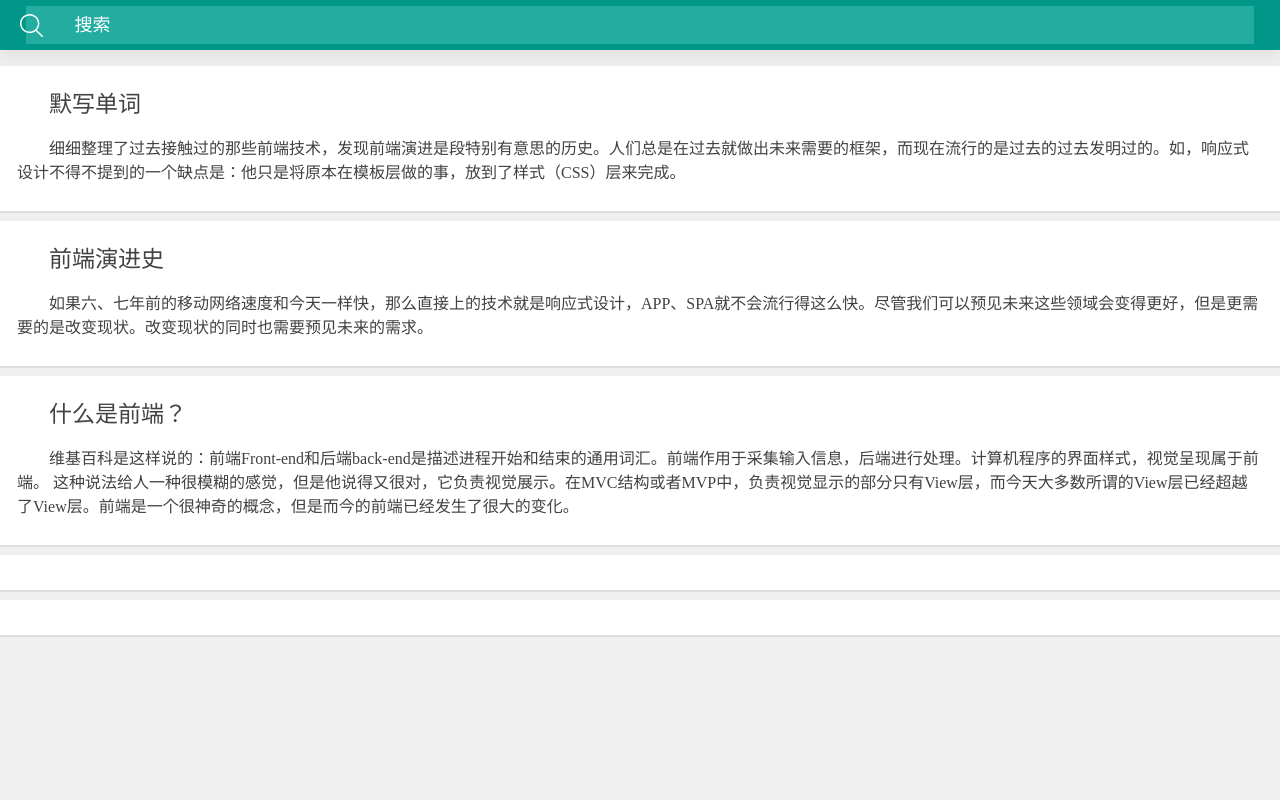
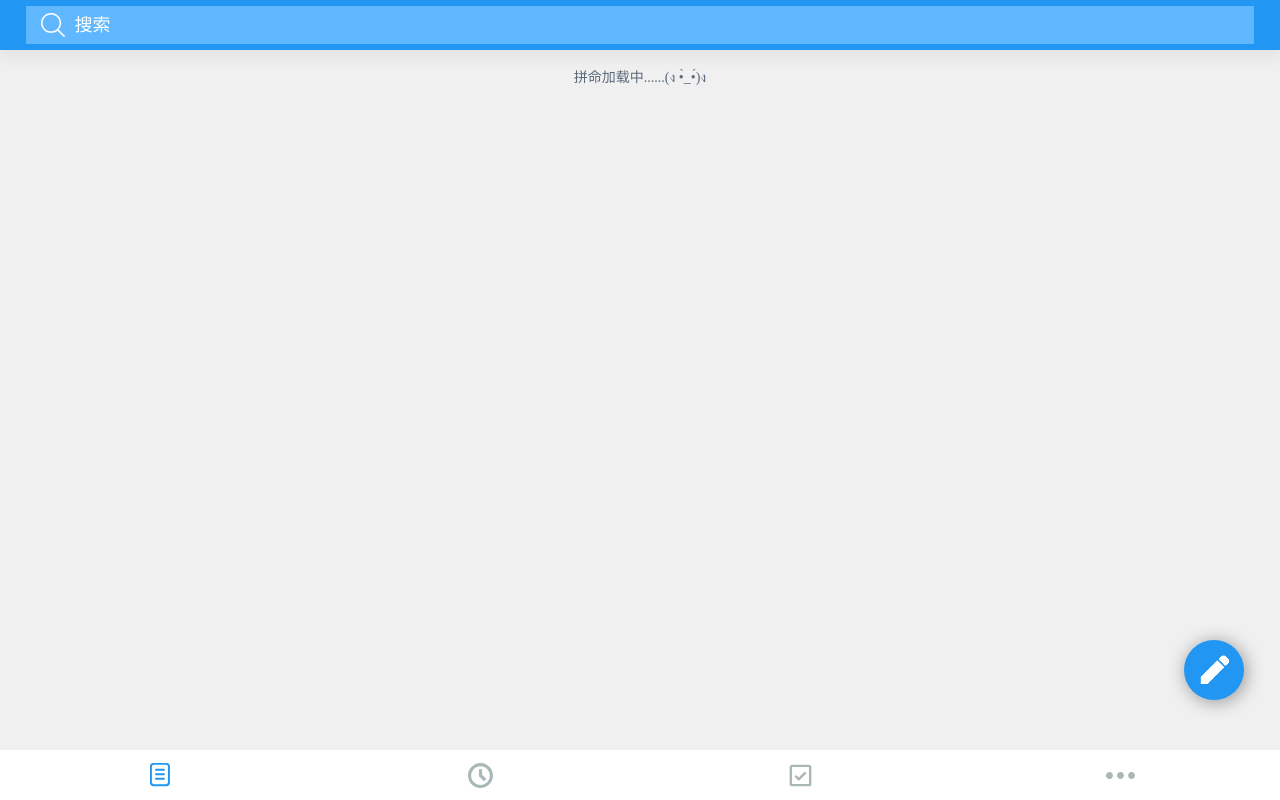
Before and after one commit to XremindTerm/Xremind, a website: page views/index.html in a window 1280 px wide. Drawn offline with nearby package versions, Linux system fonts and the light colour scheme; files that its build step writes are made by us from their sources.

Commit message:
add home page

```diff
--- a/public/css/userAuth.css
+++ b/public/css/userAuth.css
@@ -34,7 +34,7 @@ html, body {
     outline: none;
 }
 .btnReg {
-    background-color: #009688;
+    background-color: #2196f3;
     color: #fff;
     outline: none;
     cursor: pointer;
@@ -63,7 +63,7 @@ footer > p {
 .switch_form {
     text-align: center;
     color: #565656;
-    font-size: 18px;
+    font-size: 16px;
 }
 .switch_form > a {
     text-decoration: underline;
--- a/views/index.html
+++ b/views/index.html
@@ -7,13 +7,15 @@
             height: 100%;
             margin: 0;
             padding: 0;
+            overflow-x: hidden;
             background-color: #f0f0f0;
         }
+
         header {
             text-align: center;
             height: 50px;
             width: 100%;
-            background-color: #009688;
+            background-color: #2196F3;
             color: #fff;
             -webkit-box-shadow: 2px 2px 10px #ddd;
             -moz-box-shadow: 2px 2px 10px #ddd;
@@ -22,9 +24,11 @@
             display: flex;
             align-items: center;
         }
+
         .tasklist {
             padding-left: 0
         }
+
         .tasklist > li {
             list-style: none;
             background-color: #fff;
@@ -34,72 +38,240 @@
             padding: 7px 17px 12px;
             border-bottom: 2px solid #dedede;
         }
+
         #searchBar {
             width: 96%;
             height: 76%;
-            background-color: #22ada0;
+
             color: #fff;
             font-size: 18px;
             padding: 0 8px 0 49px;
             outline: none;
             border: none;
             margin: 0 auto;
+            background: url('/img/search.svg') no-repeat;
+            background-color: #5fb8ff;
+            background-size: 24px;
+            background-position: 15px 50%;
+
         }
+
         .searchicon {
             position: absolute;
             left: 20px;
             width: 23px;
         }
+
         input::-webkit-input-placeholder {
             color: #fff !important;
         }
+
         input:-moz-placeholder {
             color: #fff !important;
         }
+
         input::-moz-placeholder {
             color: #fff !important;
         }
+
         input:-ms-input-placeholder {
             color: #fff !important;
         }
+
         .task_header {
             font-size: 23px;
-            padding-left: 32px;
             margin: 12px 0 12px;
         }
+
+        .tasklist > li > a {
+            width: 100%;
+            text-decoration: none;
+            color: #000;
+            display: inline-block;
+        }
+
         .task_content {
+            word-break: break-all;
             text-indent: 2em;
+        }
+
+        .bar {
+            width: 100%;
+            height: 100%;
+            display: block;
+        }
+
+        footer {
+            position: fixed;
+            margin-top: -40px;
+            width: 100%;
+            bottom: 0;
+            height: 50px;
+            background-color: #fff;
+            text-align: center;
+            transition: all 0.4s ease-out;
+        }
+
+        .warp {
+            /*margin-bottom: 60px;*/
+        }
+
+        footer > ul {
+            list-style: none;
+            padding: 0;
+            width: 100%;
+            display: block;
+            height: 100%;
+            margin: 0;
+        }
+
+        footer > ul > li {
+            float: left;
+            width: 25%;
+            margin: 0;
+            height: 100%;
+            padding: 0;
+        }
+
+        footer > ul > li > a {
+            width: 100%;
+            height: 100%;
+            display: inline-block;
+        }
+
+        .bar_action {
+            background: url("/img/article1.svg") no-repeat;
+            background-position: 50% 50%;
+            background-size: 32px;
+        }
+
+        .bar_wait {
+            background: url("/img/clock0.svg") no-repeat;
+            background-position: 50% 50%;
+            background-size: 25px;
+        }
+
+        .bar_done {
+            background: url("/img/done0.svg") no-repeat;
+            background-position: 50% 50%;
+            background-size: 29px;
+        }
+
+        .footerHide {
+            bottom: -50px;
+        }
+
+        .footerShow {
+            bottom: 0;
+        }
+
+        .bar_more {
+            background: url("/img/more0.svg") no-repeat;
+            background-position: 50% 50%;
+            background-size: 29px;
+        }
+
+        .colorfulEags {
+            text-align: center;
+            width: 100%;
+            margin: 0;
+            font-size: 14px;
+            color: #5a6a7a;
+            margin-bottom: 10px;
+
+        }
+
+        .btnEdit {
+            position: fixed;
+            bottom: 100px;
+            cursor: pointer;
+            right: 36px;
+            border: none;
+            box-shadow: 2px 2px 18px #949494;
+            -webkit-box-sizing: border-box;
+            -moz-box-sizing: border-box;
+            box-sizing: border-box;
+            width: 60px;
+            height: 60px;
+            background-color: #2196F3;
+            display: inline-block;
+            border-radius: 30px;
+            line-height: 70px;
+            text-align: center;
+            background: url('/img/edit.png') no-repeat;
+            background-size: 40px;
+            background-position: 50% 50%;
+            background-color: #2196F3;
+            transition: all .4s ease-out;
+        }
+
+        .btnEditHide {
+            bottom: -70px;
+        }
+
+        .btnEditShow {
+            bottom: 100px;
         }
     </style>
 {% endblock %}
-{% block content%}
+{% block content %}
 
-<header><img src="/img/search.svg" class="searchicon" alt="">    <input type="search" id="searchBar" placeholder="搜索"></header>
-<section class="warp">
-    <ul class="tasklist">
-        <li>            <p class="task_header">默写单词</p>
-            <p class="task_content">
-                细细整理了过去接触过的那些前端技术，发现前端演进是段特别有意思的历史。人们总是在过去就做出未来需要的框架，而现在流行的是过去的过去发明过的。如，响应式设计不得不提到的一个缺点是：他只是将原本在模板层做的事，放到了样式（CSS）层来完成。
-            </p>
-        </li>
-        <li>
-            <p class="task_header">前端演进史</p>
-            <p class="task_content">
-                如果六、七年前的移动网络速度和今天一样快，那么直接上的技术就是响应式设计，APP、SPA就不会流行得这么快。尽管我们可以预见未来这些领域会变得更好，但是更需要的是改变现状。改变现状的同时也需要预见未来的需求。
-            </p>
-        </li>
-        <li>
-            <p class="task_header">什么是前端？</p>
-            <p class="task_content">维基百科是这样说的：前端Front-end和后端back-end是描述进程开始和结束的通用词汇。前端作用于采集输入信息，后端进行处理。计算机程序的界面样式，视觉呈现属于前端。
-                这种说法给人一种很模糊的感觉，但是他说得又很对，它负责视觉展示。在MVC结构或者MVP中，负责视觉显示的部分只有View层，而今天大多数所谓的View层已经超越了View层。前端是一个很神奇的概念，但是而今的前端已经发生了很大的变化。<a href=""></a></p>
-        </li>        <li>
-            <p class="task_header"></p>
-            <p class="task_content"><a href=""></a></p>
-        </li>        <li>
-            <p class="task_header"></p>
-            <p class="task_content"><a href=""></a></p>
-        </li>
-    </ul>
+    <header><input type="search" id="searchBar" placeholder="搜索">
+    </header>
+    <section class="warp">
+        <ul class="tasklist">
+            {% for item in reminders %}
+                <li><a href="/reminder/add?id={{ item.id }}">
+                        <p class="task_header">{{ item.data.title }}</p>
+                        <p class="task_content">{{ item.data.content }}</p>
+                    </a>
+                </li>
+            {% endfor %}
+        </ul>
+    </section>
+    <a class="btnEdit" id="btnEdit"></a>
+    <p class="colorfulEags">拼命加载中......(ง •̀_•́)ง</p>
+    <footer>
+        <ul>
+            <li><a href="#"><span class="bar bar_action"></span></a></li>
+            <li><a href="#"><span class="bar bar_wait"></span></a></li>
+            <li><a href="#"><span class="bar bar_done"></span></a></li>
+            <li><a href="#"><span class="bar bar_more"></span></a></li>
+        </ul>
+    </footer>
 
-</section>
+    <script type="text/javascript">
+        var mask = document.createElement('div');
+        mask.className = 'mask';
+
+        var body = document.getElementsByTagName('body')[0];
+        var searchBar = document.getElementById('searchBar');
+        searchBar.addEventListener('focus', function () {
+            body.appendChild(mask);
+        });
+//        searchBar.addEventListener('blur', function () {
+//            header.remove(mask);
+//        });
+
+        var btnEdit = document.getElementById('btnEdit');
+        var footer = document.getElementsByTagName('footer')[0];
+        var scrollFunc = function (e) {
+            var direct = 0;
+            e = e || window.event;
+            if (e.wheelDelta) {
+                if (e.wheelDelta > 0) {
+                    footer.className = ' footerShow';
+                    btnEdit.className = 'btnEdit btnEditHide';
+                    btnEdit.className = 'btnEdit btnEditShow';
+                }
+                if (e.wheelDelta < 0) {
+                    footer.className = ' footerHide';
+                    btnEdit.className = 'btnEdit btnEditHide';
+                }
+            }
+        };
+
+        //滚动滑轮触发scrollFunc方法
+        window.onmousewheel = scrollFunc;
+    </script>
 {% endblock %}
```
Also changed, not shown: routes/index.js (+15 -19 lines), routes/reminder.js (+73 -44 lines), routes/user.js (+99 -92 lines), views/edit.html (+100 -64 lines), views/login.html (+3 -3 lines), public/img/article0.svg (added), public/img/article1.svg (added), public/img/clock0.svg (added), public/img/clock1.svg (added), public/img/done0.svg (added), public/img/done1.svg (added), public/img/more0.svg (added), public/img/more1.svg (added).
